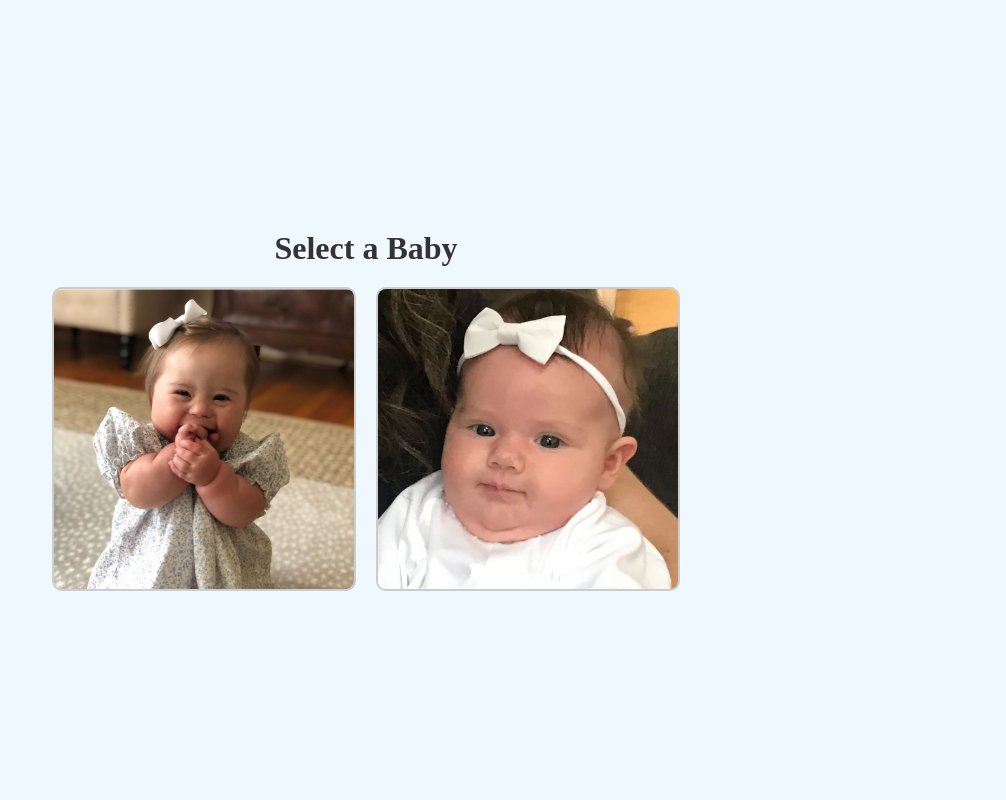
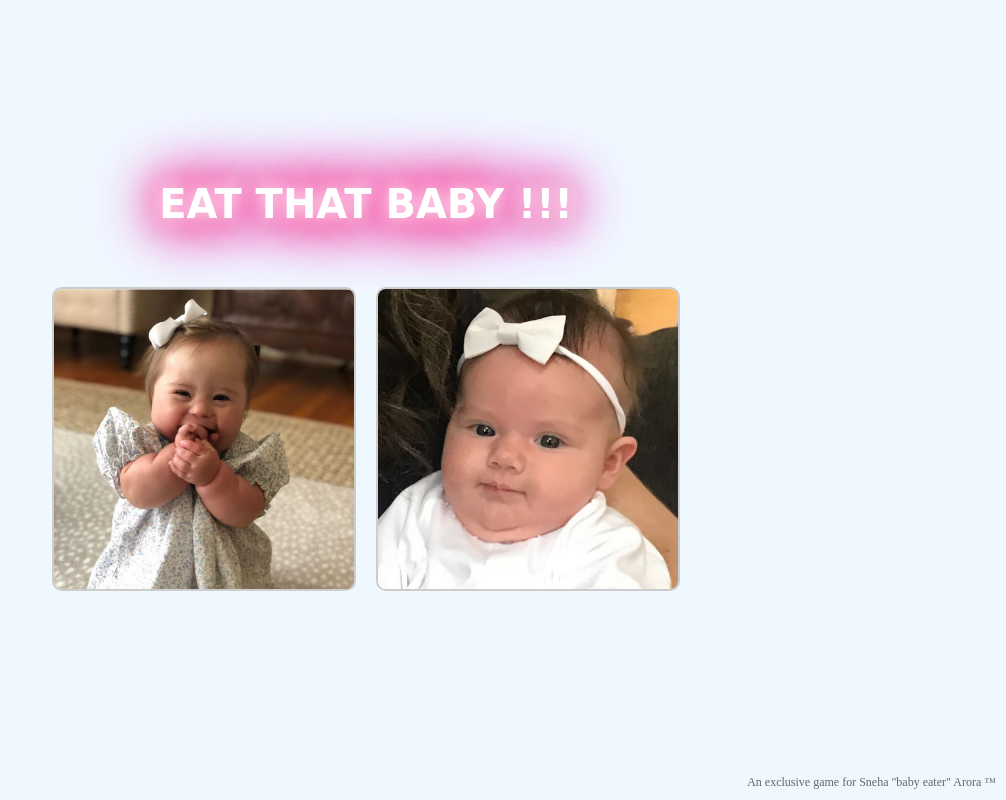
Before and after one commit to AdityaDeshmukh1/eat-that-baby, a Flask app: page / in a window 1280 px wide. Shown: the whole page, without its empty margins (274-1280 px from the left). Run offline with Flask 3, Linux system fonts and the light colour scheme.

Commit message:
cool font + trademark

```diff
--- a/static/css/styles.css
+++ b/static/css/styles.css
@@ -1,5 +1,4 @@
 body {
-    font-family: 'Arial, sans-serif';
     background-color: #f0f8ff;
     display: flex;
     flex-direction: column;
@@ -9,14 +8,15 @@ body {
     margin: 0;
 }
 h1 {
-    font-family: 'Georgia, serif';
+    font-family: "Comic Sans MS", "Comic Sans", cursive;
     color: #333;
-    margin-bottom: 20px;
+    margin-bottom: 60px;
 }
 #baby-container {
     display: flex;
     justify-content: center;
     gap: 20px;
+    margin-bottom: 55px;
 }
 .baby-image {
     width: 300px;
@@ -30,3 +30,29 @@ h1 {
 .baby-image:hover {
     transform: scale(1.05);
 }
+
+#trademark {
+    position: absolute;
+    bottom: 10px;
+    right: 10px;
+    font-size: 12px;
+    color: #666;
+}
+
+.glow {
+    font-size: 40px;
+    color: #fff;
+    text-align: center;
+    -webkit-animation: glow 1s ease-in-out infinite alternate;
+    -moz-animation: glow 1s ease-in-out infinite alternate;
+    animation: glow 1s ease-in-out infinite alternate;
+  }
+
+  @-webkit-keyframes glow {
+    from {
+      text-shadow: 0 0 10px #fff, 0 0 20px #fff, 0 0 30px #e60073, 0 0 40px #e60073, 0 0 50px #e60073, 0 0 60px #e60073, 0 0 70px #e60073;
+    }
+    to {
+      text-shadow: 0 0 20px #fff, 0 0 30px #ff4da6, 0 0 40px #ff4da6, 0 0 50px #ff4da6, 0 0 60px #ff4da6, 0 0 70px #ff4da6, 0 0 80px #ff4da6;
+    }
+  }
--- a/templates/index.html
+++ b/templates/index.html
@@ -7,11 +7,16 @@
     <link rel="stylesheet" href="{{ url_for('static', filename='css/styles.css') }}">
 </head>
 <body>
-    <h1>Select a Baby</h1>
+    <h1 class="glow">EAT THAT BABY !!!</h1>
     <div id="baby-container">
         <img id="baby1" class="baby-image" src="" alt="Baby 1" onclick="selectBaby('baby1', 'baby2')">
         <img id="baby2" class="baby-image" src="" alt="Baby 2" onclick="selectBaby('baby2', 'baby1')">
     </div>
+
+    <div id="trademark">
+        An exclusive game for Sneha "baby eater" Arora &#8482;
+    </div>
+
     <script src="{{ url_for('static', filename='js/script.js') }}"></script>
 </body>
 </html>
```
